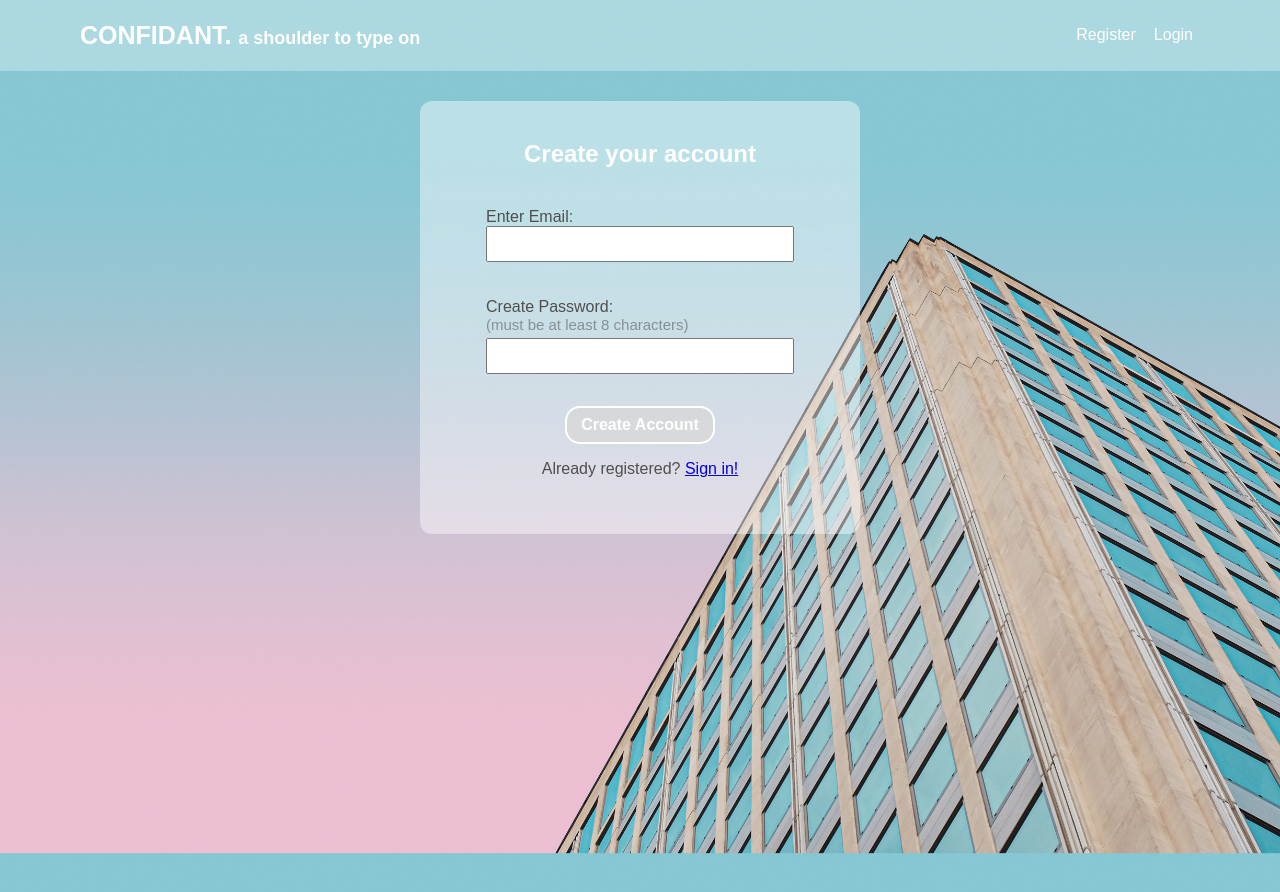
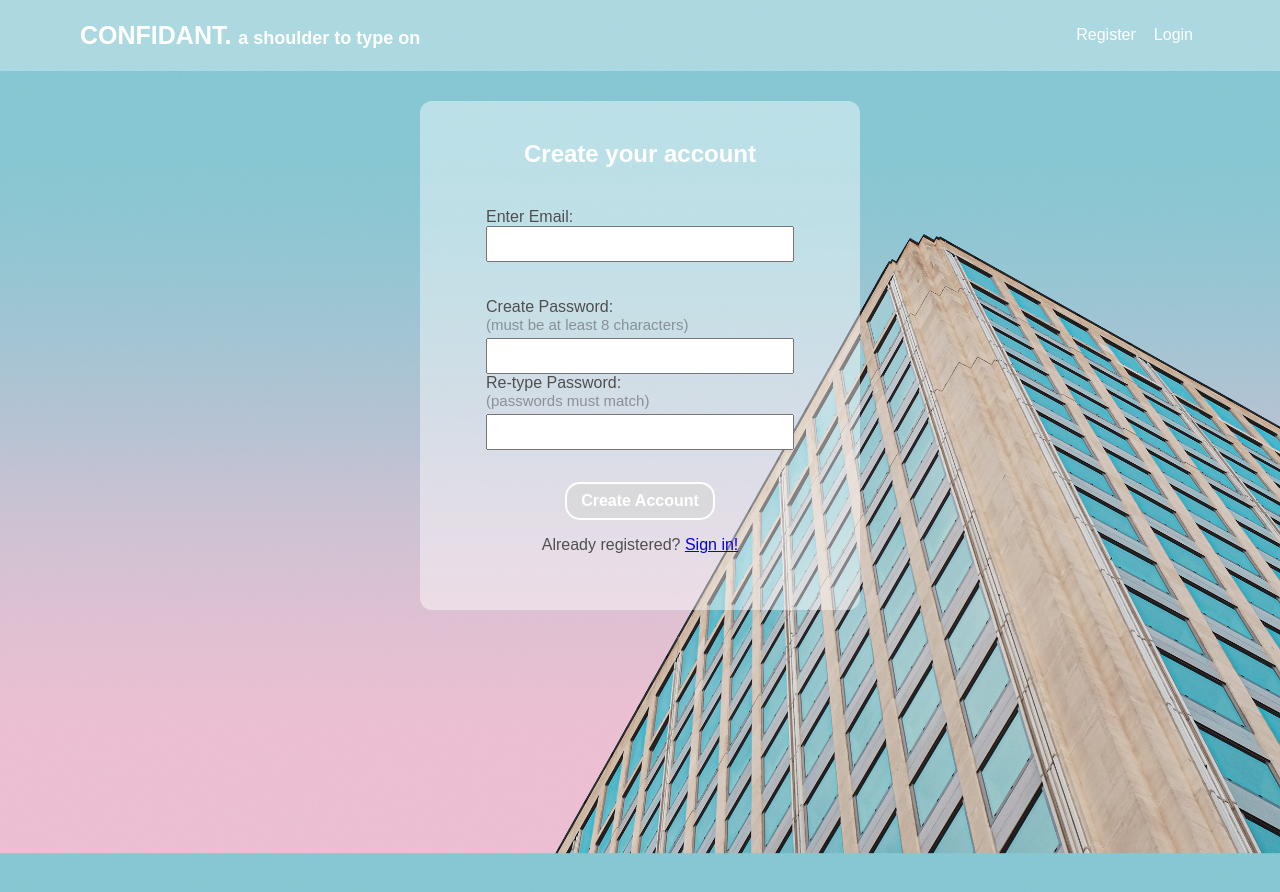
Before and after one commit to Ekfman/e-journal, a React (Create React App) app: page /register in a window 1280 px wide. Shown: the top 892 px of the page. Built offline with nearby package versions, Linux system fonts and the light colour scheme; no server answers.

Commit message:
passwords match rendering

```diff
--- a/src/api/utils.js
+++ b/src/api/utils.js
@@ -1,4 +1,5 @@
-const baseUrl = "https://confidant.herokuapp.com/api"
+const baseUrl = "http://localhost:4000/api"
+// const baseUrl = "https://confidant.herokuapp.com/api"
 
 export const callApi = async ({ method, path, token, body }) => {
   const options = {
--- a/src/components/Register.js
+++ b/src/components/Register.js
@@ -56,6 +56,18 @@ const Register = ({ setToken }) => {
               onChange={(e) => setPassword(e.target.value)}
               required
             ></input>
+            <label className="registerLabels">
+              Re-type Password:
+              <div className="passwordNote">
+                (passwords must match)
+              </div>
+            </label>
+            <input
+              className="inputField"
+              type="password"
+              onChange={(e) => setPassword(e.target.value)}
+              required
+            ></input>
             <div className="buttonContainer">
               <button className="signupButton" onClick={submitHandler}>
                 Create Account
```
